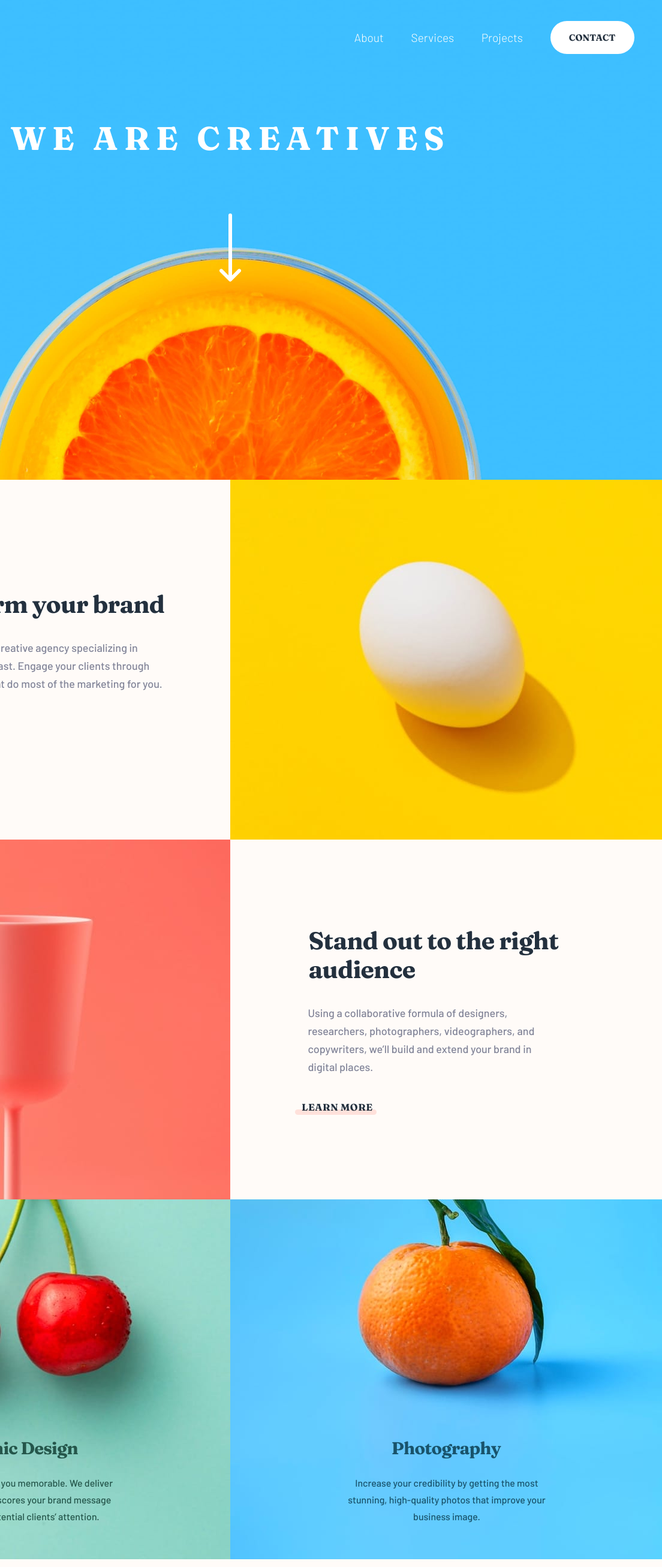
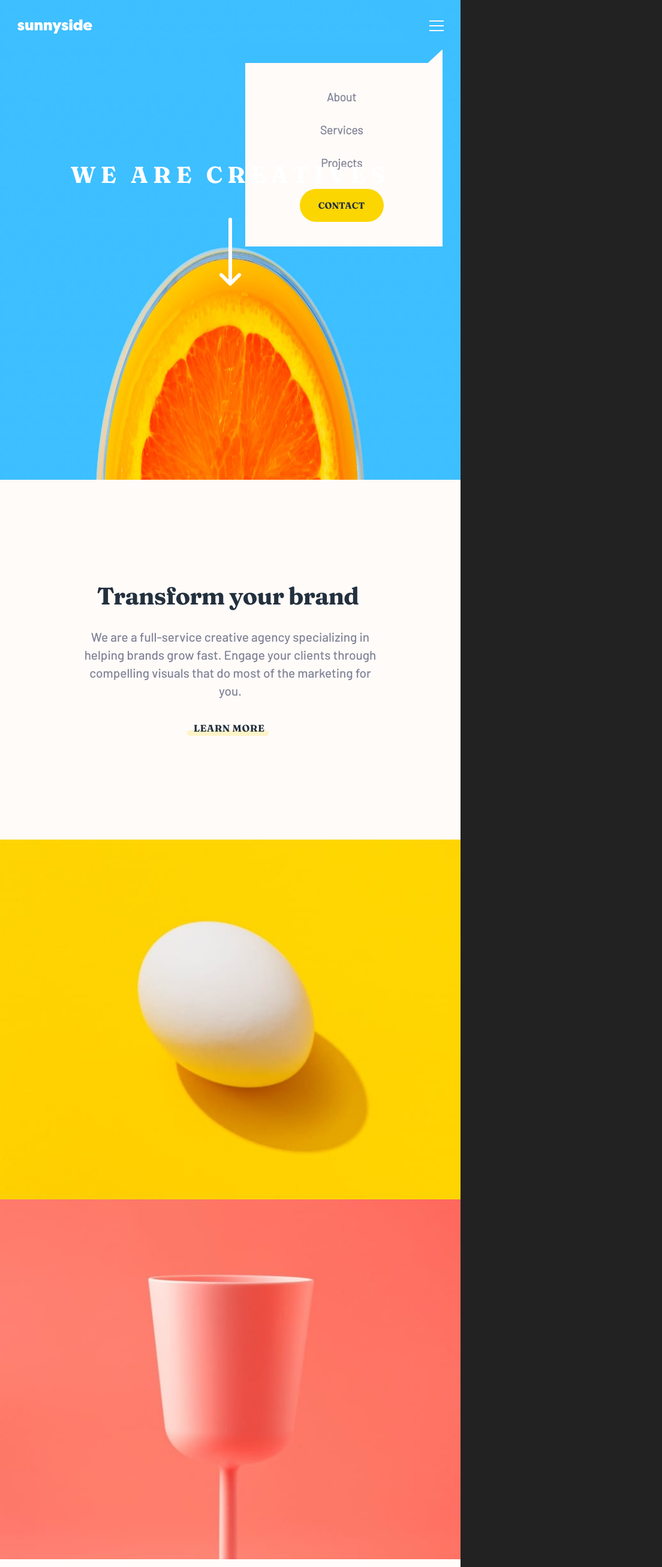
Before and after one commit to ifaronti/Sunny-Side-Agency-Page, a React (Create React App) app in the folder sunny-agency/: page / in a window 768 px wide. Shown: the top 2613 px of the page at 60% size, 1104 px wide, since content can reach past the window. Built offline with nearby package versions, Linux system fonts and the light colour scheme; the HTML template or start-up script is replaced by a standard one.

Commit message:
sunnyside project done!

```diff
--- a/sunny-agency/src/components/Flexcards.js
+++ b/sunny-agency/src/components/Flexcards.js
@@ -22,7 +22,7 @@ export default function FlexCards(){
 
     let cards = flexImg.map(image => {
         return (
-            <img key={image.img.key} className='flexed-image' src={windowWidth > 500 ? image.img.desktop : image.img.mobile} alt="/" />
+            <img key={image.img.key} className='flexed-image' src={windowWidth > 450 ? image.img.desktop : image.img.mobile} alt="/" />
         )
     })
 
--- a/sunny-agency/src/components/Footer.js
+++ b/sunny-agency/src/components/Footer.js
@@ -9,7 +9,6 @@ export default function Footer(){
                      <svg onMouseLeave={()=> setMouse('')} onMouseOver={()=> setMouse('insta')} width="20" height="20" xmlns="http://www.w3.org/2000/svg"><path d="M10 1.802c2.67 0 2.987.01 4.042.059 2.71.123 3.975 1.409 4.099 4.099.048 1.054.057 1.37.057 4.04 0 2.672-.01 2.988-.057 4.042-.124 2.687-1.387 3.975-4.1 4.099-1.054.048-1.37.058-4.041.058-2.67 0-2.987-.01-4.04-.058-2.718-.124-3.977-1.416-4.1-4.1-.048-1.054-.058-1.37-.058-4.041 0-2.67.01-2.986.058-4.04.124-2.69 1.387-3.977 4.1-4.1 1.054-.048 1.37-.058 4.04-.058zM10 0C7.284 0 6.944.012 5.877.06 2.246.227.227 2.242.061 5.877.01 6.944 0 7.284 0 10s.012 3.057.06 4.123c.167 3.632 2.182 5.65 5.817 5.817 1.067.048 1.407.06 4.123.06s3.057-.012 4.123-.06c3.629-.167 5.652-2.182 5.816-5.817.05-1.066.061-1.407.061-4.123s-.012-3.056-.06-4.122C19.777 2.249 17.76.228 14.124.06 13.057.01 12.716 0 10 0zm0 4.865a5.135 5.135 0 100 10.27 5.135 5.135 0 000-10.27zm0 8.468a3.333 3.333 0 110-6.666 3.333 3.333 0 010 6.666zm5.338-9.87a1.2 1.2 0 100 2.4 1.2 1.2 0 000-2.4z" fill={mouse === 'insta' ? 'white':"#2C7566"} fill-rule="nonzero"/></svg>
                      <svg onMouseLeave={()=> setMouse('')} onMouseOver={()=> setMouse('twitter')} width="20" height="17" xmlns="http://www.w3.org/2000/svg"><path d="M20 2.172a8.192 8.192 0 01-2.357.646 4.11 4.11 0 001.805-2.27 8.22 8.22 0 01-2.606.996A4.096 4.096 0 0013.847.248c-2.65 0-4.596 2.472-3.998 5.037A11.648 11.648 0 011.392 1a4.109 4.109 0 001.27 5.478 4.086 4.086 0 01-1.858-.513c-.045 1.9 1.318 3.679 3.291 4.075a4.113 4.113 0 01-1.853.07 4.106 4.106 0 003.833 2.849A8.25 8.25 0 010 14.658a11.616 11.616 0 006.29 1.843c7.618 0 11.923-6.434 11.663-12.205A8.354 8.354 0 0020 2.172z" fill={mouse === 'twitter' ? 'white':"#2C7566"} fill-rule="nonzero"/></svg>
                      <svg onMouseLeave={()=> setMouse('')} onMouseOver={()=> setMouse('pinta')} width="20" height="20" xmlns="http://www.w3.org/2000/svg"><path d="M10 0C4.477 0 0 4.477 0 10c0 4.237 2.636 7.855 6.356 9.312-.088-.791-.167-2.005.035-2.868.181-.78 1.172-4.97 1.172-4.97s-.299-.6-.299-1.486c0-1.39.806-2.428 1.81-2.428.852 0 1.264.64 1.264 1.408 0 .858-.546 2.14-.828 3.33-.236.995.5 1.807 1.48 1.807 1.778 0 3.144-1.874 3.144-4.58 0-2.393-1.72-4.068-4.176-4.068-2.845 0-4.516 2.135-4.516 4.34 0 .859.331 1.781.745 2.281a.3.3 0 01.069.288l-.278 1.133c-.044.183-.145.223-.335.134-1.249-.581-2.03-2.407-2.03-3.874 0-3.154 2.292-6.052 6.608-6.052 3.469 0 6.165 2.473 6.165 5.776 0 3.447-2.173 6.22-5.19 6.22-1.013 0-1.965-.525-2.291-1.148l-.623 2.378c-.226.869-.835 1.958-1.244 2.621.937.29 1.931.446 2.962.446 5.523 0 10-4.477 10-10S15.523 0 10 0z" fill={mouse === 'pinta' ? 'white':"#2C7566"} fill-rule="nonzero"/></svg>
-
                 </div>
 
     return(
--- a/sunny-agency/src/components/Gridcomponent.js
+++ b/sunny-agency/src/components/Gridcomponent.js
@@ -15,7 +15,7 @@ export default function Grid(props){
 
     return(
         <div className="card">
-            {props.image && <img key={props.image.key} className="gridImg" src={windowWidth > 500 ? props.image.desktop : props.image.mobile} alt="" />}
+            {props.image && <img key={props.image.key} className="gridImg" src={windowWidth > 600 ? props.image.desktop : props.image.mobile} alt="" />}
             <div className={props.class ? `${props.class} description`:'description'}>
                 {props.h2 && <h2>{props.h2}</h2>}
                 {props.paragraph &&<p className={props.class ? "greybg-paragraph greybg-paragraph2":"greybg-paragraph"}>{props.paragraph}</p>}
--- a/sunny-agency/src/components/Nav.js
+++ b/sunny-agency/src/components/Nav.js
@@ -14,11 +14,11 @@ export default function Topnav(){
         })
     }, [])
 
-    let theImage = windowWidth > 500 ? 'image-header.jpg' : 'mobile/image-header.jpg'
+    // let theImage = windowWidth > 450 ? 'image-header.jpg' : 'mobile/image-header.jpg'
 
     return(
         <header className="top-nav-container">
-            <img className="header-image" src={`${process.env.PUBLIC_URL}/assets/images/${theImage}`} alt="" />
+            <img className="header-image" src={`${process.env.PUBLIC_URL}/assets/images/${ windowWidth > 599 ? 'image-header.jpg' : 'mobile/image-header.jpg'}`} alt="" />
             <nav>
                 <img className="sunny-logo" src={`${process.env.PUBLIC_URL}/assets/images/logo.svg`} alt="Sunnyside agency logo" />
                 <div className={showlink ? "mobile-links-wrap":'links-wrap'}>
--- a/sunny-agency/src/index.css
+++ b/sunny-agency/src/index.css
@@ -54,11 +54,24 @@ body{
 
 }
 
-@media only screen and (min-width:350px) and (max-width:499px){
-    body{
+@media only screen and (min-width:350px) and (max-width:599px){
+
+    .app{
         width: 100%;
+        min-height: 100vh;
     }
 
+    .content{
+        position: relative;
+        width: 100%;
+        display: flex;
+        justify-content: center;
+        align-items: center;
+        flex-direction: column;
+    }
+}
+
+@media only screen and (min-width: 600px) and (max-width: 1100px){
     .app{
         width: 100%;
         min-height: 100vh;
@@ -80,15 +93,20 @@ body{
     position: relative;
     width: 100%;
     height: 800px;
+    display: flex;
+    justify-content: center;
+    flex-direction: column;
+    align-items: center;
 }
 
 .header-image{
     width: 100%;
+    height: 100%;
     position: absolute;
 }
 
 nav{
-    position: relative;
+    position: absolute;
     top: 1.2rem;
     width: 100%;
     display: flex;
@@ -131,6 +149,12 @@ ul li{
     letter-spacing: unset;
 }
 
+.activeLink:hover{
+    cursor: pointer;
+    background-color: hsl(206, 74%, 82%);
+    color: white;
+}
+
 .mobile-menu{
     position: relative;
     display: none;
@@ -152,6 +176,7 @@ ul li{
 .arrow-creatives{
     width: 100%;
     position: relative;
+    top: -5.27rem;
     display: flex;
     justify-content: center;
     flex-direction: column;
@@ -159,7 +184,6 @@ ul li{
 }
 
 h1{
-    margin-top: 6.9rem;
     margin-bottom: 5.7rem;
     font-size: 3.4rem;
     font-family: 'Fraunces Bold';
@@ -167,7 +191,7 @@ h1{
     color: white;
 }
 
-@media only screen and (min-width:350px) and (max-width:499px){
+@media only screen and (min-width:350px) and (max-width:599px){
     .top-nav-container{
         height: 538px;
     }
@@ -177,7 +201,15 @@ h1{
     }
 
     .links-wrap{
-        display: none;
+        opacity: 0;
+        transition: all 1s ease-in-out;
+
+    }
+
+    .mobile-links-wrap{
+        opacity: 1;
+        transition: all 1s ease-in-out;
+        z-index: 20;
     }
 
     .mobile-menu{
@@ -204,13 +236,6 @@ h1{
 
     .link-bars:nth-child(3){
         transform: translateY(-5.5px) rotate(45deg);
-    }
-
-    .mobile-links-wrap{
-        display: flex;
-        justify-content: left;
-        align-items: left;
-        transition: all 0.5s ease-in-out;
     }
 
     .nav-list{
@@ -270,6 +295,126 @@ h1{
         height: 1.5rem;
         width: 7.8rem;
         z-index: 200;
+    }
+
+    .arrow-creatives{
+        top: -3.32rem;
+    }
+
+    h1{
+        font-size: 2.4rem;
+        text-align: center;
+        letter-spacing: 8px;
+        margin-top: 7.5rem;
+        margin-bottom: 3.06rem;
+        line-height:48px;
+    }
+}
+
+@media only screen and (min-width: 600px) and (max-width: 1100px){
+    nav{
+        top: 2rem;
+    }
+
+    .links-wrap{
+        opacity: 0;
+        transition: all 1s ease-in-out;
+
+    }
+
+    .mobile-links-wrap{
+        opacity: 1;
+        transition: all 1s ease-in-out;
+        z-index: 20;
+    }
+
+    .mobile-menu{
+        display: block;
+        cursor: pointer;
+        z-index: 190;
+    }
+
+    .btn-span{
+        transition: all 0.5s ease-in-out;
+    }
+
+    .link-bars{
+        transition: all 0.5s ease-in-out;
+    }
+
+    .link-bars:nth-child(2){
+        opacity: 0;
+    }
+
+    .link-bars:nth-child(1){
+        transform:translateY(10.5px) rotate(-45deg);
+    }
+
+    .link-bars:nth-child(3){
+        transform: translateY(-5.5px) rotate(45deg);
+    }
+
+    .nav-list{
+        position: absolute;
+        top: 2.16rem;
+        right: 1.9rem;
+        height: 328px;
+        width: 289px;
+        background-color: #FFFBF8;
+        display: flex;
+        flex-direction: column;
+        align-items: center;
+        justify-content: center;
+        align-self: right;
+        z-index: 150;
+        gap: 2rem;
+        transition: all 0.5 ease-in-out;
+    }
+
+    .nav-list::before{
+        content: "";
+        position: absolute;
+        width: 329px;
+        height: 4rem;
+        background-color: #3DBEFF;
+        transform: rotate(47deg);
+        left: 3.2rem;
+        top: -9.5rem;
+    }
+
+    .nav-list::after{
+        content: "";
+        position: absolute;
+        width: 329px;
+        height: 2rem;
+        background-color: #3DBEFF;
+        transform: rotate(0);
+        left: -1.5rem;
+        top: -10px;
+    }
+
+    .nav-list li{
+        color: hsl(232, 10%, 55%);
+        font-weight: 700;
+        position: relative;
+        top: 13px;
+    }
+
+    .activeLink{
+        background-color: #FBD601;
+        font-weight: 300 !important;
+        color: hsl(212, 27%, 19%) !important;
+    }
+
+    .sunny-logo{
+        margin-left: 1.8rem;
+        height: 1.5rem;
+        width: 7.8rem;
+        z-index: 200;
+    }
+
+    .arrow-creatives{
+        top: -5.5rem;
     }
 
     h1{
@@ -432,7 +577,7 @@ h2{
     color: hsl(167, 40%, 24%);
 }
 
-@media only screen and (min-width: 350px) and (max-width: 500px){
+@media only screen and (min-width: 350px) and (max-width: 599px){
     .grid-wrap{
         display: flex;
         flex-direction: column;
@@ -444,7 +589,6 @@ h2{
     .card{
         position: relative;
         width: 100%;
-        max-width: 100%;
         min-height: 310px;
         background-color: #FFFBF8;
         display: flex;
@@ -537,7 +681,6 @@ h2{
         justify-content: center;
         flex-direction: column;
         align-items: center;
-        /* text-align: center; */
         position: relative;
         top: 6.57rem;
     }
@@ -562,6 +705,145 @@ h2{
         text-align: center;
     }
 
+    .details{
+        color: hsl(167, 40%, 24%);
+    }
+}
+
+@media only screen and (min-width: 600px) and (max-width: 1100px){
+    .grid-wrap{
+        display: flex;
+        flex-direction: column;
+        align-items: center;
+        justify-content: center;
+        width: 100%;
+    }
+
+    .card{
+        position: relative;
+        width: 100%;
+        min-height: 310px;
+        background-color: #FFFBF8;
+        display: flex;
+        flex-direction: column;
+        justify-content: center;
+        align-items: center;
+        align-self: center;
+        text-align: center;
+    }
+
+    .card:nth-child(2){
+        /* order: -1; */
+        height: 600px;
+    }
+
+    .card:nth-child(1){
+        height: 600px;
+    }
+    .card:nth-child(3){
+        height: 600px;
+    }
+    .card:nth-child(4){
+        height: 600px;
+    }
+
+    p,h2, h3{
+        z-index: 8;
+    }
+
+    .gridImg{
+        position: absolute;
+        align-self: center;
+        width: 100%;
+        height: 100%;
+    }
+
+    .description{
+        position: relative;
+        display: flex;
+        flex-direction: column;
+        justify-content: center;
+        width: 100%;
+        top: -3rem;
+    }
+
+    h2{
+        align-self: center;
+        position: relative;
+        left:-2rem;
+        top: 3.3rem;
+        line-height: 38px;
+        font-family: 'Fraunces Bold';
+        font-size: 2.5rem;
+        width: 85%;
+    }
+
+    .greybg-paragraph{
+        width: 85%;
+        max-width: 500px;
+        position: relative;
+        top: 2.02rem;
+        margin-left: 0;
+        align-self: center;
+        text-align: center;
+        font-size: 1.3rem;
+    }
+
+    .learn-more{
+        align-self: center;
+        position: relative;
+        top: 2.98rem;
+        z-index: 1;
+        left:-2px;
+    }
+
+    .fourth{
+        margin-left: 0;
+    }
+
+    .greybg-paragraph2{
+        width: 85%;
+        text-align: center;
+        margin-left: 0;
+    }
+
+    .learn-more2{
+        margin: 0;
+    }
+
+    .two-cards{
+        display: flex;
+        justify-content: center;
+        flex-direction: column;
+        align-items: center;
+        position: relative;
+        top: 6.57rem;
+    }
+
+    .two-header,.photography{
+        margin-top: 9.5rem;
+        margin-left: 4rem;
+    }
+
+    .photography{
+        margin-left: 3.2rem;
+    }
+
+    .photo-details, .details{
+        color: hsl(198, 62%, 26%);
+        width: 350px;
+        font-family: 'Barlow Medium';
+        line-height: 28px;
+        position: relative;
+        left: 0;
+        top: 2.4rem;
+        text-align: center;
+        font-size: 1.3rem;
+    }
+
+    .details{
+        color: hsl(167, 40%, 24%);
+    }
 }
 
 /******************************* Testimonial section ********************/
@@ -639,7 +921,54 @@ h3{
 }
 
 
-@media only screen and (min-width: 350px) and (max-width: 500px){
+@media only screen and (min-width: 350px) and (max-width: 599px){
+    .testimonial-wrap{
+        position: relative;
+        height: 1258px;
+        gap: 3.9rem;
+    }
+
+    .rating{
+        position: relative;
+        top: -1.6rem;
+        grid-template-columns: 1fr;
+    }
+
+    h3{
+        position: relative;
+        top: 0px;
+        font-size: 15px;
+        letter-spacing: 4.5px;
+    }
+
+    .rating-wrap{
+        row-gap: 5px;
+    }
+
+    .client-img{
+        position: relative;
+        top: .74rem;
+    }
+
+    .client-words{
+        font-family: 'Barlow Medium';
+        width: 32ch;
+        font-size: 1.11rem;
+        line-height: 32px;
+        color: hsl(232, 10%, 55%);
+        margin-bottom: 2rem;
+        position: relative;
+        top: 1.4rem;
+    }
+
+    .name-position{
+        margin-left:0;
+        position: relative;
+        top: -2px;
+    }
+}
+
+@media only screen and (min-width: 600px) and (max-width: 1100px){
     .testimonial-wrap{
         position: relative;
         height: 1258px;
@@ -701,7 +1030,7 @@ h3{
     height: 100%;
 }
 
-@media only screen and (min-width:350px) and (max-width:500px){
+@media only screen and (min-width:350px) and (max-width:599px){
     .flex-cards{
         width: 100%;
         max-width: 100%;
@@ -716,8 +1045,28 @@ h3{
     }
 }
 
+@media only screen and (min-width: 600px) and (max-width: 1100px){
+    .flex-cards{
+        width: 100%;
+        max-width: 100%;
+        display: grid;
+        grid-template-columns: 1fr 1fr;
+        height: 375px;
+    }
+
+    .flexed-image{
+        width: 100%;
+        height: 100%;
+       height: 100%;
+
+    }
+
+}
+
+
 /**************************** Footer section ***********************/
 footer{
+    position: relative;
     width: 100%;
     height: 350px;
     background-color: #91D3C5;
@@ -767,7 +1116,7 @@ footer{
     margin-top: -5.6rem;
 }
 
-@media only screen and (min-width:350px) and (max-width:500px){
+@media only screen and (min-width:350px) and (max-width:599px){
     .footer-logo{
         position: relative;
         top:1.2rem;
@@ -787,3 +1136,24 @@ footer{
         top: -2.7rem;
     }
 }
+
+@media only screen and (min-width: 600px) and (max-width: 1100px){
+    .footer-logo{
+        position: relative;
+        top:1.2rem;
+    }
+
+    .icons{
+        gap: 1.77rem;
+        position: relative;
+        top: -2px;
+        margin-top: -5.6rem;
+    }
+
+    .footer-list{
+        gap: 9px;
+        position: relative;
+        left: 4.3px;
+        top: -2.7rem;
+    }
+}
```
